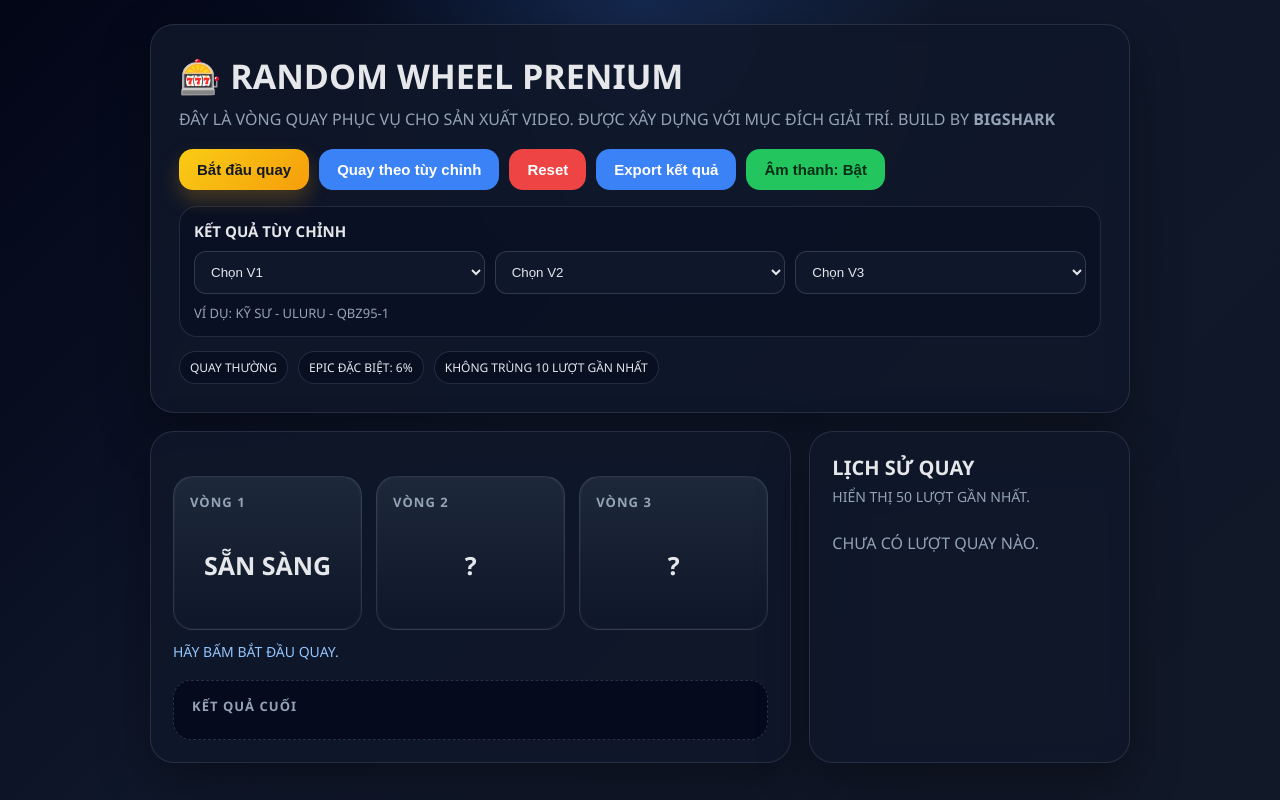
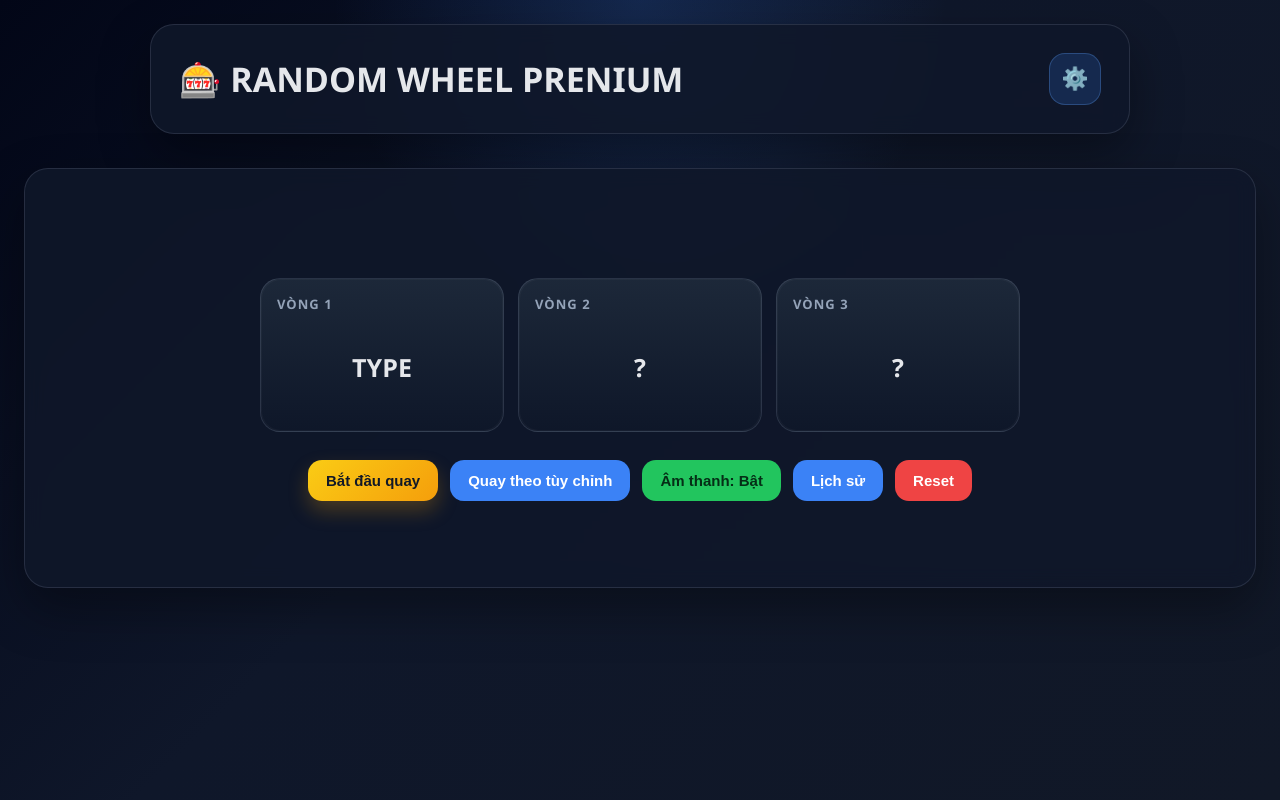
Before and after one commit to BigShark006/RandomWheel, a plain HTML site: page index.html in a window 1280 px wide. Drawn offline with Linux system fonts and the light colour scheme.

Commit message:
Update index.html

```diff
--- a/index.html
+++ b/index.html
@@ -367,6 +367,11 @@
     .reward-card { min-width: 280px; }
     .reward-name { font-size: 24px; }
   }
+
+/* Hide duplicate old select boxes */
+select:not(#customPanel select) {
+  display: none !important;
+}
 </style>
 </head>
 <body>
@@ -383,42 +388,40 @@
 </div>
 
 <div class="container">
-  <div class="hero">
-    <h1>🎰 RANDOM WHEEL PRENIUM</h1>
-    <div class="sub">
-      Đây là vòng quay phục vụ cho sản xuất video. Được xây dựng với mục đích giải trí. Build by <b>BigShark</b>
-    </div>
-    <div class="controls">
-      <button id="rollBtn" class="btn-main" onclick="roll()">Bắt đầu quay</button>
-      <button id="customRollBtn" class="btn-export" onclick="rollCustom()">Quay theo tùy chỉnh</button>
-      <button class="btn-reset" onclick="resetHistory()">Reset</button>
-      <button class="btn-export" onclick="exportData()">Export kết quả</button>
-      <button id="soundBtn" class="btn-sound" onclick="toggleSound()">Âm thanh: Bật</button>
+  <div class="hero" style="display:flex; align-items:center; justify-content:space-between; gap:16px;">
+    <h1 style="margin:0;">🎰 RANDOM WHEEL PRENIUM</h1>
+    <button id="toggleCustomBtn" onclick="toggleCustomPanel()" style="width:52px; height:52px; border-radius:16px; background:rgba(59,130,246,.18); color:#dbeafe; border:1px solid rgba(96,165,250,.28); font-size:22px; display:flex; align-items:center; justify-content:center;">
+      <span id="gearIcon" style="display:inline-block; transition:transform .4s ease;">⚙️</span>
+    </button>
   </div>
 
-    <div style="margin-top:16px; padding:14px; border-radius:18px; border:1px solid rgba(148,163,184,.18); background:rgba(2,6,23,.28);">
-      <div style="font-weight:800; font-size:15px; margin-bottom:10px;">Kết quả tùy chỉnh</div>
+  <div id="customPanel" style="margin-top:16px; padding:14px; border-radius:18px; border:1px solid rgba(148,163,184,.18); background:rgba(2,6,23,.22); max-height:0; opacity:0; overflow:hidden; transform:translateY(-10px) scale(.98); transition:max-height .45s ease, opacity .3s ease, transform .35s ease, padding .35s ease; padding-top:0; padding-bottom:0;">
+    <div style="font-weight:800; font-size:15px; margin-bottom:10px; letter-spacing:.04em; color:#cbd5e1;">KẾT QUẢ TÙY CHỈNH</div>
     <div style="display:grid; grid-template-columns:repeat(3, minmax(0,1fr)); gap:10px;">
       <select id="customV1" onchange="updateCustomV2Options()" style="padding:12px; border-radius:12px; background:#0f172a; color:#e5e7eb; border:1px solid rgba(148,163,184,.25);"></select>
       <select id="customV2" onchange="updateCustomV3Options()" style="padding:12px; border-radius:12px; background:#0f172a; color:#e5e7eb; border:1px solid rgba(148,163,184,.25);"></select>
       <select id="customV3" style="padding:12px; border-radius:12px; background:#0f172a; color:#e5e7eb; border:1px solid rgba(148,163,184,.25);"></select>
     </div>
-      <div style="margin-top:10px; color:#94a3b8; font-size:13px;">Ví dụ: KỸ SƯ - ULURU - QBZ95-1</div>
+  </div>
+</div>
+    <div style="display:grid; grid-template-columns:repeat(3, minmax(0,1fr)); gap:10px;">
+      <select id="customV1" onchange="updateCustomV2Options()" style="padding:12px; border-radius:12px; background:#0f172a; color:#e5e7eb; border:1px solid rgba(148,163,184,.25);">
+      </select>
+      <select id="customV2" onchange="updateCustomV3Options()" style="padding:12px; border-radius:12px; background:#0f172a; color:#e5e7eb; border:1px solid rgba(148,163,184,.25);">
+      </select>
+      <select id="customV3" style="padding:12px; border-radius:12px; background:#0f172a; color:#e5e7eb; border:1px solid rgba(148,163,184,.25);">
+      </select>
     </div>
 
-    <div class="legend">
-      <span>Quay thường</span>
-      <span>Epic đặc biệt: 6%</span>
-      <span>Không trùng 10 lượt gần nhất</span>
-    </div>
   </div>
 
-  <div class="main-grid">
-    <div class="panel">
-      <div class="slots">
+
+
+  <div class="panel" style="display:flex; flex-direction:column; align-items:center; justify-content:center; min-height:420px; margin-top:14px;">
+    <div class="slots" style="max-width:760px; width:100%;">
       <div id="slot1" class="slot">
         <div class="slot-label">VÒNG 1</div>
-          <div id="slot1Text" class="slot-window">Sẵn sàng</div>
+        <div id="slot1Text" class="slot-window">TYPE</div>
       </div>
       <div id="slot2" class="slot">
         <div class="slot-label">VÒNG 2</div>
@@ -430,20 +433,18 @@
       </div>
     </div>
 
-      <div class="status" id="statusText">Hãy bấm Bắt đầu quay.</div>
-
-      <div class="final-result">
-        <div class="title">KẾT QUẢ CUỐI</div>
-        <div id="resultText" class="value"></div>
-        <div id="rarityBadge" class="rarity-badge rarity-common" style="display:none;"></div>
+    <div style="margin-top:28px; display:flex; gap:12px; flex-wrap:wrap; justify-content:center;">
+      <button id="rollBtn" class="btn-main" onclick="roll()">Bắt đầu quay</button>
+      <button id="customRollBtn" class="btn-export" onclick="rollCustom()">Quay theo tùy chỉnh</button>
+      <button id="soundBtn" class="btn-sound" onclick="toggleSound()">Âm thanh: Bật</button>
+      <button onclick="toggleHistory()" class="btn-export">Lịch sử</button>
+      <button onclick="resetHistory()" class="btn-reset">Reset</button>
     </div>
   </div>
 
-    <div class="panel">
-      <div style="font-size: 20px; font-weight: 800;">Lịch sử quay</div>
-      <div style="margin-top: 6px; color: #94a3b8; font-size: 14px;">Hiển thị 50 lượt gần nhất.</div>
+  <div id="historyPanel" class="panel" style="display:none; margin-top:16px;">
+    <div style="font-size:20px; font-weight:800;">LỊCH SỬ QUAY</div>
     <div id="history" class="history-list"></div>
-    </div>
   </div>
 </div>
 
@@ -507,7 +508,10 @@ function shouldTriggerSpecialSpin() {
 }
 
 function setStatus(text) {
-  document.getElementById('statusText').innerText = text;
+  const statusEl = document.getElementById('statusText');
+  if (statusEl) {
+    statusEl.innerText = text;
+  }
 }
 
 function getRarityIcon(rarity) {
@@ -770,8 +774,13 @@ function getUniqueResult() {
 async function roll() {
   if (isRolling) return;
   isRolling = true;
-  document.getElementById('rollBtn').disabled = true;
 
+  const rollBtn = document.getElementById('rollBtn');
+  if (rollBtn) {
+    rollBtn.disabled = true;
+  }
+
+  try {
     setStatus('Đang quay Vòng 1...');
     setSlotState(1, { text: 'Đang quay', spinning: true, active: true });
     setSlotState(2, { text: '?', spinning: false, active: false });
@@ -835,11 +844,47 @@ async function roll() {
     });
     history = history.slice(0, 50);
     renderHistory();
-
+  } catch (error) {
+    console.error(error);
+  } finally {
     triggerSpecialMode(false);
     isSpecialSpinActive = false;
-  document.getElementById('rollBtn').disabled = false;
     isRolling = false;
+    if (rollBtn) {
+      rollBtn.disabled = false;
+    }
+  }
+}
+
+function toggleCustomPanel() {
+  const panel = document.getElementById('customPanel');
+  const btn = document.getElementById('toggleCustomBtn');
+  const isOpen = panel.dataset.open === 'true';
+
+  if (isOpen) {
+    panel.dataset.open = 'false';
+    panel.style.maxHeight = '0px';
+    panel.style.opacity = '0';
+    panel.style.transform = 'translateY(-10px) scale(.98)';
+    panel.style.paddingTop = '0px';
+    panel.style.paddingBottom = '0px';
+    const gear = document.getElementById('gearIcon');
+    if (gear) gear.style.transform = 'rotate(0deg)';
+  } else {
+    panel.dataset.open = 'true';
+    panel.style.maxHeight = panel.scrollHeight + 'px';
+    panel.style.opacity = '1';
+    panel.style.transform = 'translateY(0) scale(1)';
+    panel.style.paddingTop = '14px';
+    panel.style.paddingBottom = '14px';
+    const gear = document.getElementById('gearIcon');
+    if (gear) gear.style.transform = 'rotate(180deg)';
+  }
+}
+
+function toggleHistory() {
+  const panel = document.getElementById('historyPanel');
+  panel.style.display = panel.style.display === 'none' ? 'block' : 'none';
 }
 
 function renderHistory() {
@@ -893,16 +938,33 @@ function exportData() {
 }
 
 function buildForcedResult() {
-  const v1 = document.getElementById('customV1').value;
-  const v2 = document.getElementById('customV2').value;
-  const v3 = document.getElementById('customV3').value;
-  if (!v1 || !v2 || !v3) return null;
+  const v1Selected = document.getElementById('customV1')?.value || '';
+  const v2Selected = document.getElementById('customV2')?.value || '';
+  const v3Selected = document.getElementById('customV3')?.value || '';
+
+  if (!v1Selected) return null;
+
+  const v1 = v1Selected;
+  const v2Pool = lootData[v1] ? Object.keys(lootData[v1]) : [];
+  if (v2Pool.length === 0) return null;
+
+  const v2 = v2Selected && v2Pool.includes(v2Selected) ? v2Selected : rand(v2Pool);
+  const v3Pool = lootData[v1] && lootData[v1][v2] ? lootData[v1][v2] : [];
+  if (v3Pool.length === 0) return null;
+
+  const v3 = v3Selected && v3Pool.includes(v3Selected) ? v3Selected : rand(v3Pool);
+
   return {
     v1,
     v2,
     v3,
     rarity: { name: 'epic', label: 'Epic' },
-    isSpecial: false
+    isSpecial: false,
+    forcedLevels: {
+      v1: !!v1Selected,
+      v2: !!v2Selected,
+      v3: !!v3Selected
+    }
   };
 }
 
```
Lines whose indentation alone changed are shown as unchanged.
